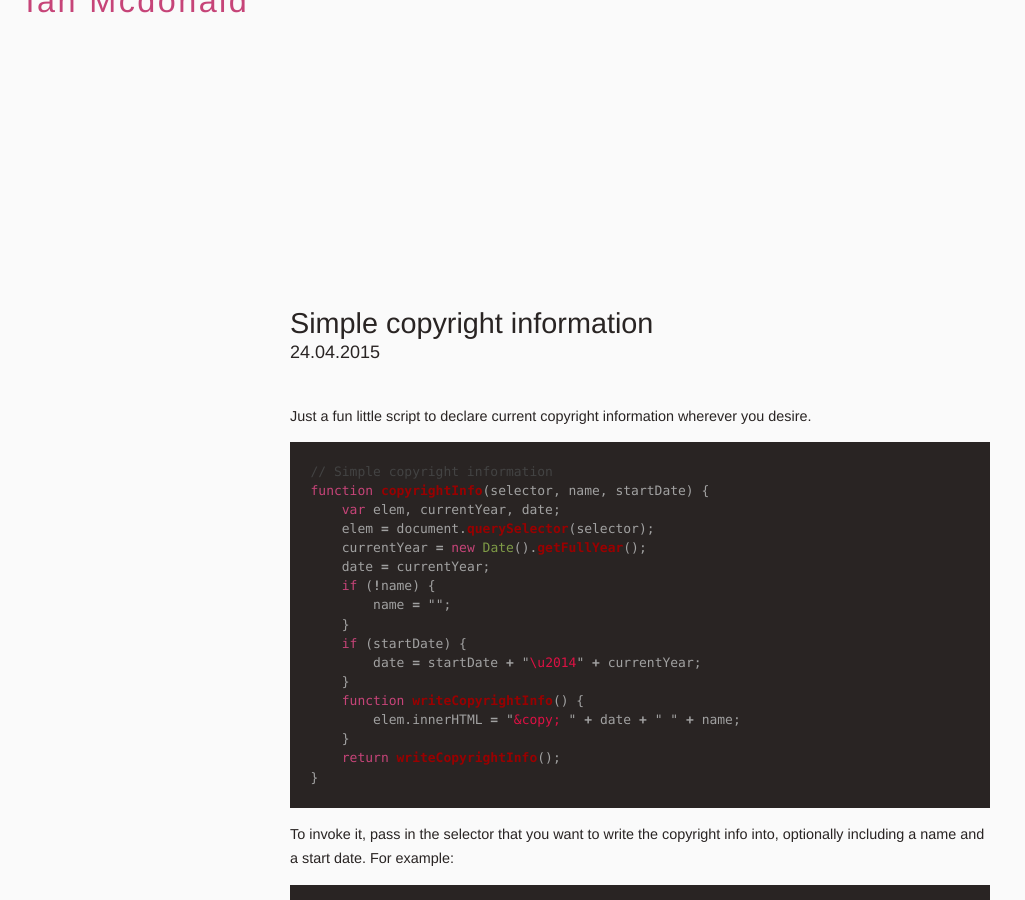
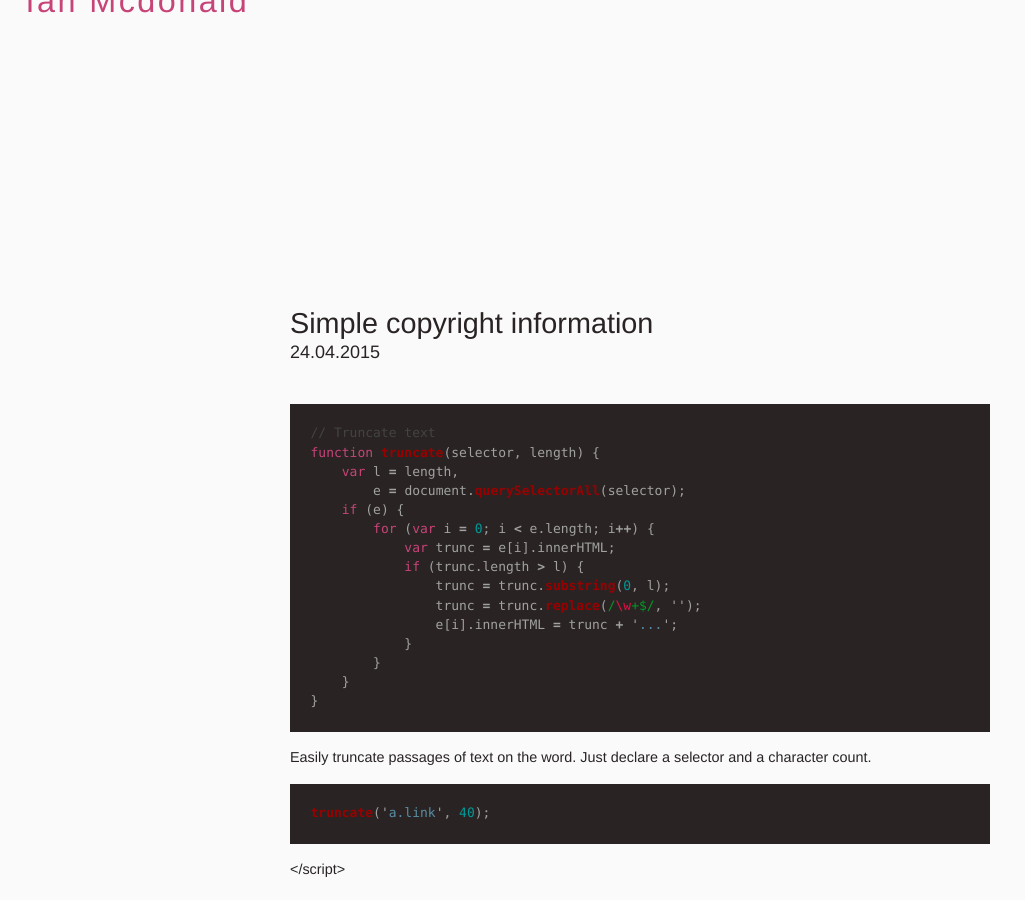
Before and after one commit to ianmcdonald/ianmcdonald.github.io, a Jekyll site: the page built from _posts/2015-04-24-simple-dynamic-copyright.markdown, in a window 1280 px wide and 900 px high. Shown: the whole window, without its empty margins (0-1025 px from the left). Built offline with Jekyll 4.4.1, drawn with Linux system fonts in a browser that asks for light colours; some web fonts are replaced; some of the changed text lies outside the part shown.

Commit message:
add trunc post

```diff
--- a/_posts/2015-04-24-simple-dynamic-copyright.markdown
+++ b/_posts/2015-04-24-simple-dynamic-copyright.markdown
@@ -3,56 +3,28 @@ layout: post
 title:  "Simple copyright information"
 date:   2015-04-24
 ---
-
-Just a fun little script to declare current copyright information wherever
-you desire.
-
 {% highlight javascript %}
-// Simple copyright information
-function copyrightInfo(selector, name, startDate) {
-    var elem, currentYear, date;
-    elem = document.querySelector(selector);
-    currentYear = new Date().getFullYear();
-    date = currentYear;
-    if (!name) {
-        name = "";
+// Truncate text
+function truncate(selector, length) {
+    var l = length,
+        e = document.querySelectorAll(selector);
+    if (e) {
+        for (var i = 0; i < e.length; i++) {
+            var trunc = e[i].innerHTML;
+            if (trunc.length > l) {
+                trunc = trunc.substring(0, l);
+                trunc = trunc.replace(/\w+$/, '');
+                e[i].innerHTML = trunc + '...';
+            }
+        }
     }
-    if (startDate) {
-        date = startDate + "\u2014" + currentYear;
-    }
-    function writeCopyrightInfo() {
-        elem.innerHTML = "&copy; " + date + " " + name;
-    }
-    return writeCopyrightInfo();
 }
 {% endhighlight %}
 
-To invoke it, pass in the selector that you want to write the copyright info
-into, optionally including a name and a start date. For example:
+Easily truncate passages of text on the word. Just declare a selector and a character count.
 
 {% highlight javascript %}
-copyrightInfo('.copyright', 'Ian Mcdonald', '1986');
+truncate('a.link', 40);
 {% endhighlight %}
 
-The invocation above would write:
-<br><em class="copyright"></em>
-
-<script>
-function copyrightInfo(selector, name, startDate) {
-    var elem, currentYear, date;
-    elem = document.querySelector(selector);
-    currentYear = new Date().getFullYear();
-    date = currentYear;;
-    if (!name) {
-        name = "";
-    }
-    if (startDate) {
-        date = startDate + "\u2014" + currentYear;
-    }
-    function writeCopyrightInfo() {
-        elem.innerHTML = "&copy; " + date + " " + name;
-    }
-    return writeCopyrightInfo();
-}
-copyrightInfo('.copyright', 'Ian Mcdonald', '1986');
 </script>
```
Also changed, not shown: 2 other files.
